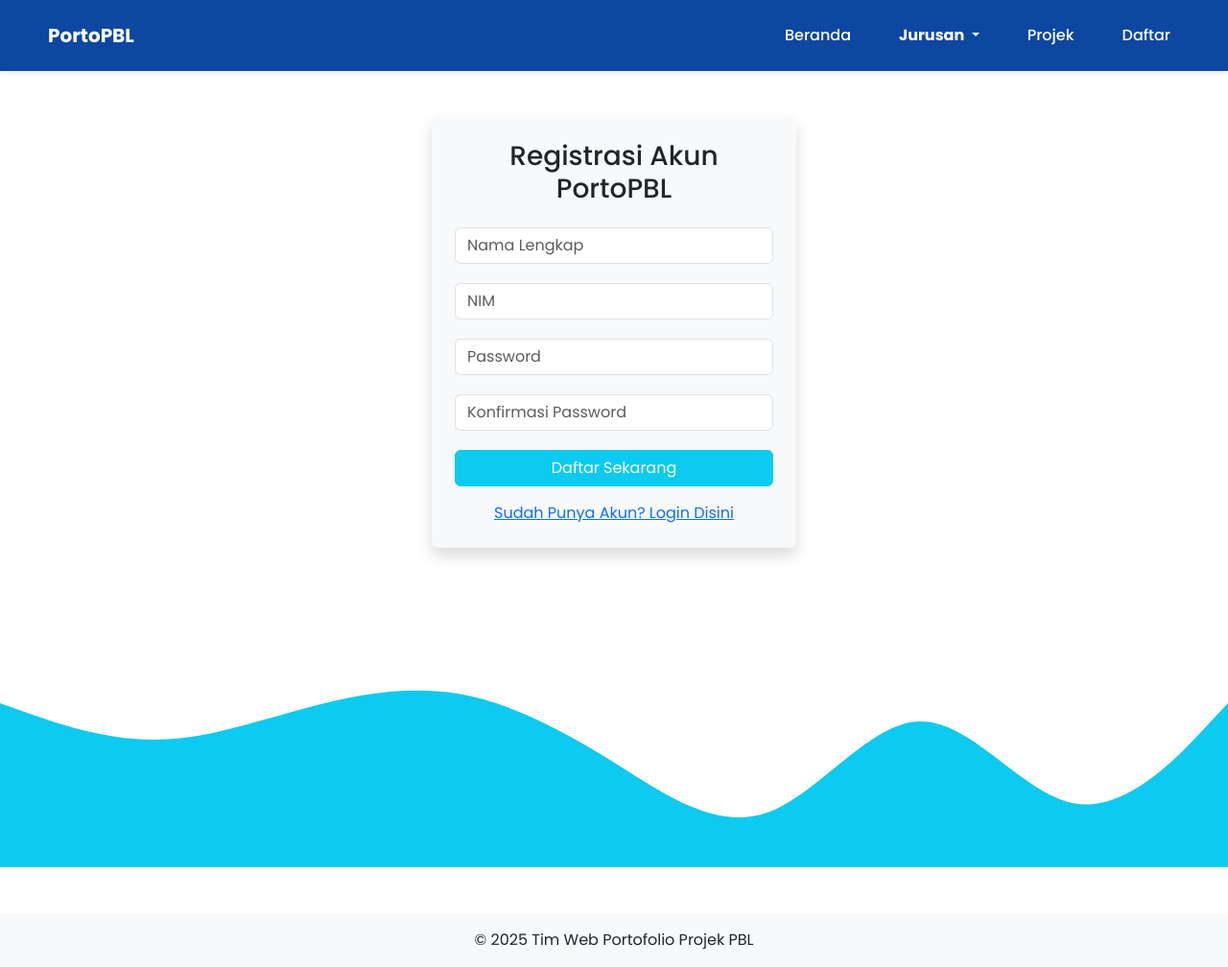
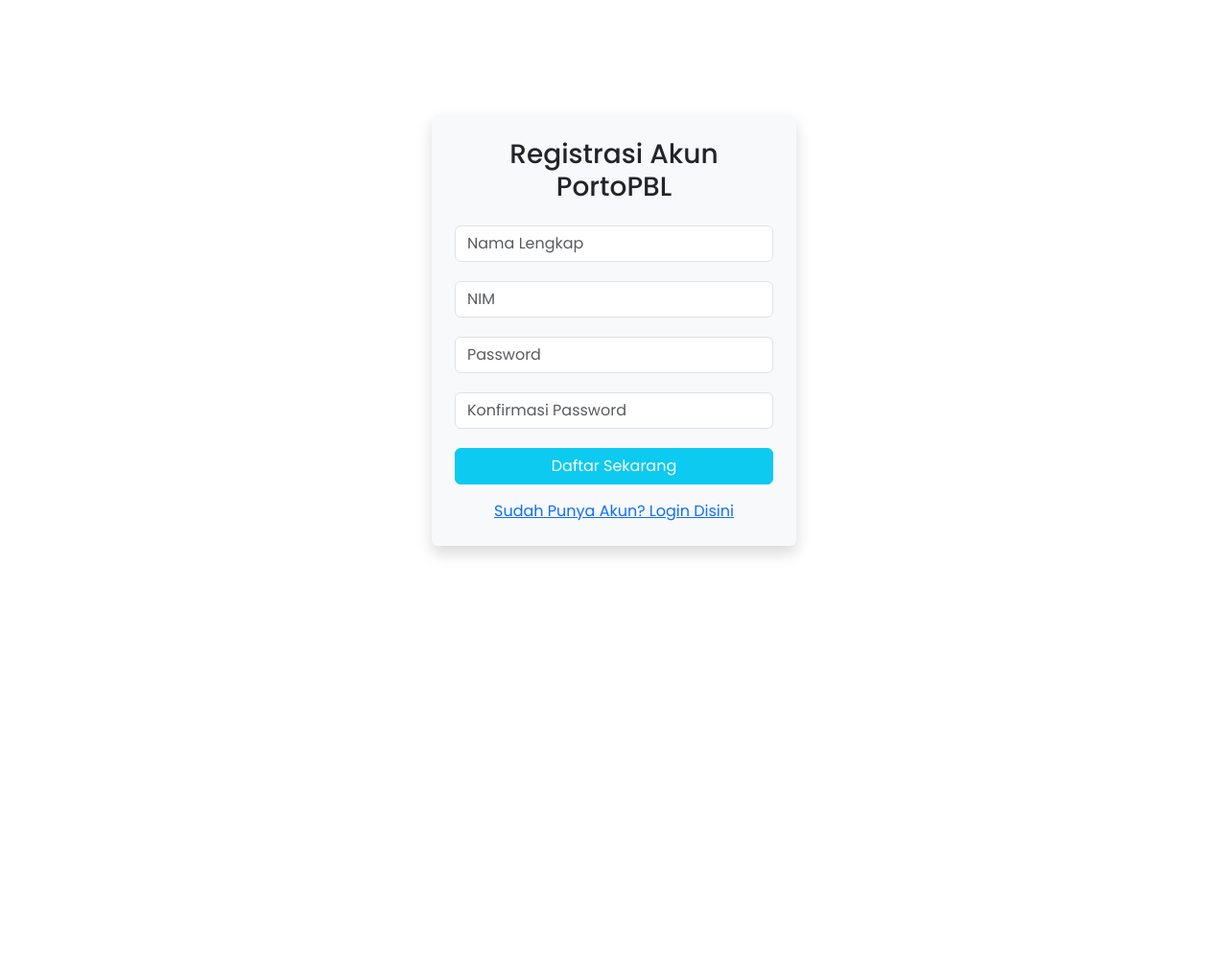
Before and after one commit to ZaidHasbiya/Web-Projek-PortoPBL, a PHP site: page /registrasi.html in a window 1280 px wide. Shown: the whole page at 96% size. After the commit the page ends 580 px from the top, so only its background shows below. Run offline with PHP 8.4, Linux system fonts and the light colour scheme.

Commit message:
Mengubah tampilan yang ada di laman login dan registrasi

```diff
--- a/registrasi.html
+++ b/registrasi.html
@@ -14,28 +14,9 @@
 
   </head>
 <body>
-    <header class="navbar">
-        <a class="navbar-brand fw-bold text-white" href="index.html">PortoPBL</a>
-        <nav class="nav-links">
-            <a href="index.html">Beranda</a>
-            <li class="nav-item dropdown">
-          <a class="nav-link dropdown-toggle fw-bold" href="#" id="navbarDropdownMenuLink"
-            role="button" data-bs-toggle="dropdown" aria-expanded="false">
-            Jurusan
-          </a>
-          <ul class="dropdown-menu dropdown-menu-end" aria-labelledby="navbarDropdownMenuLink">
-            <li><a class="dropdown-item" href="jurusan_if.html">Teknik Informatika</a></li>
-            <li><a class="dropdown-item" href="jurusan_mesin.html">Teknik Mesin</a></li>
-            <li><a class="dropdown-item" href="jurusan_elektro.html">Teknik Elektro</a></li>
-            <li><a class="dropdown-item" href="jurusan_mb.html">Manajemen Bisnis</a></li>
-          </ul>
-        </li>
-            <a href="projek.html">Projek</a>
-            <a href="registrasi.html">Daftar</a>
-        </nav>
-    </header>
+<div class="form">
 <div class="container mt-5">
-  <div class="row justify-content-center">
+  <div class="row  justify-content-center">
     <div class="col-12 col-md-4 bg-light p-4 rounded shadow">
       <form action="">
         <h3 class="login-title text-center mb-4">Registrasi Akun PortoPBL</h3>
@@ -64,11 +45,7 @@
     </div>
   </div>
 </div>
-
-<img src="asset/wave-info.svg" class="w-100 mt-5">
- <footer class="text-center py-3 bg-light mt-5">
-    &copy; <span>2025</span> Tim Web Portofolio Projek PBL
-  </footer>
+</div>
 
 </body>
 </html>
--- a/style_registrasi.css
+++ b/style_registrasi.css
@@ -2,7 +2,7 @@
     margin: 0;
     padding: 0;
     box-sizing: border-box;
-    font-family: 'Poppins', sans-serif
+    font-family: 'Poppins', sans-serif;
 }
 .navbar {
     background-color: #0d47a1; /* Warna biru cerah */
@@ -42,14 +42,14 @@
 .registrasi-form{
     background-color: rgb(241, 241, 241);
     border-radius: 30px;
-
     box-shadow: 0 0 20px rgba(0, 0, 0, 0.226);
     display: block;
     width: 25%;
     padding: 40px;
     margin: 20px auto;
     align-items: center;
-    margin-top: 30px;
+    margin-top: 80px;
+    padding-top: 50px;
 }
 .registrasi-form h3{
     text-align: center;
@@ -81,3 +81,8 @@ button{
 .registrasi-btn:hover{
     background-color: blue;
 }
+.form{
+    margin-top: 120px;
+    justify-content: center;
+    align-items: center;
+}
```
Also changed, not shown: login.html (+5 -13 lines), style_login.css (+4 -9 lines).
